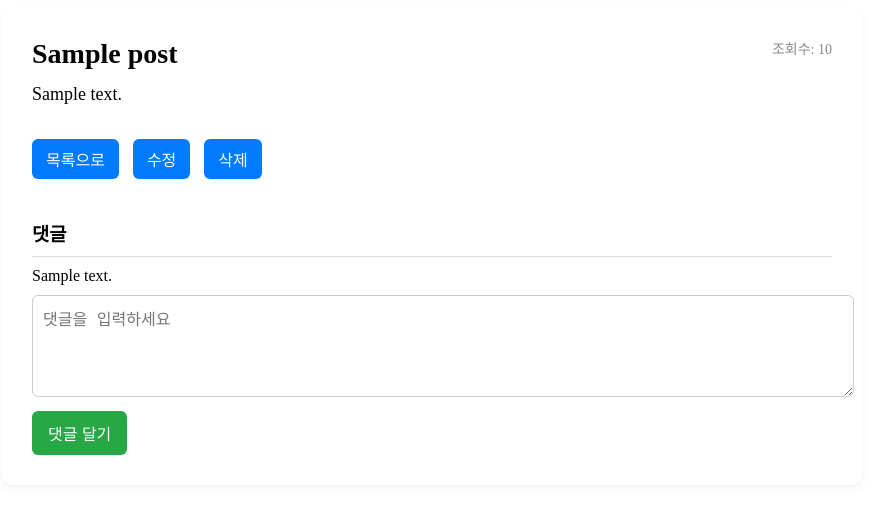
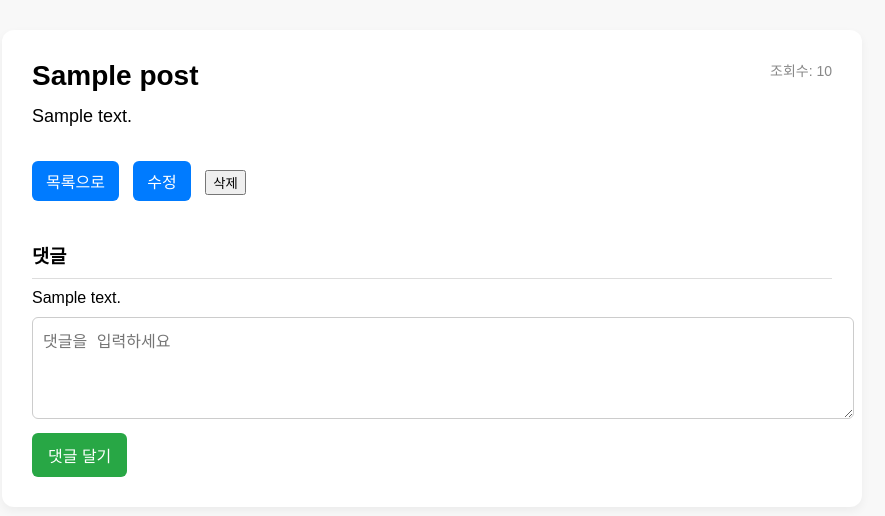
Before and after one commit to seoyeon59/de_homepage, a Flask app: template templates/view.html in a window 1280 px wide. Shown: the top 516 px of the page, without its empty margins (208-1093 px from the left). Run offline with Flask 3, Linux system fonts and the light colour scheme; the template is opened without the code that fills it: most values are stand-ins (such as "Sample title", 1, 10 or a date in 2020).

Commit message:
commit and push

```diff
--- a/static/view.css
+++ b/static/view.css
@@ -1,4 +1,3 @@
-<style>
 body {
   font-family: 'Arial', sans-serif;
   margin: 30px;
--- a/templates/view.html
+++ b/templates/view.html
@@ -17,7 +17,10 @@
     <div class="buttons">
       <a href="{{ url_for('read') }}">목록으로</a>
       <a href="{{ url_for('edit', post_id=post.id) }}">수정</a>
-      <a href="{{ url_for('delete', post_id=post.id) }}" onclick="return confirm('정말 삭제하시겠습니까?')">삭제</a>
+      <form action="{{ url_for('delete', post_id=post.id) }}" method="post" style="display:inline;">
+        <button type="submit" onclick="return confirm('정말 삭제하시겠습니까?')">삭제</button>
+      </form>
+
     </div>
 
     <div class="comments">
```
Also changed, not shown: static/edit.css (indentation only), static/read.css (indentation only). Lines whose indentation alone changed are shown as unchanged.
